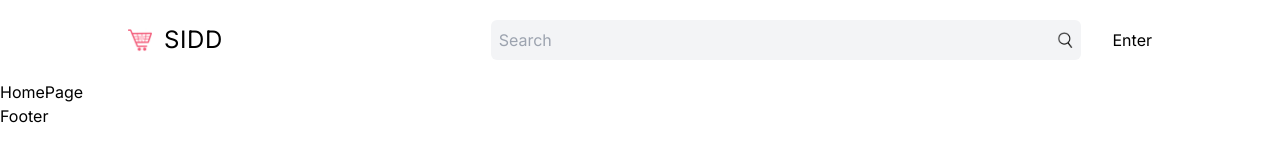
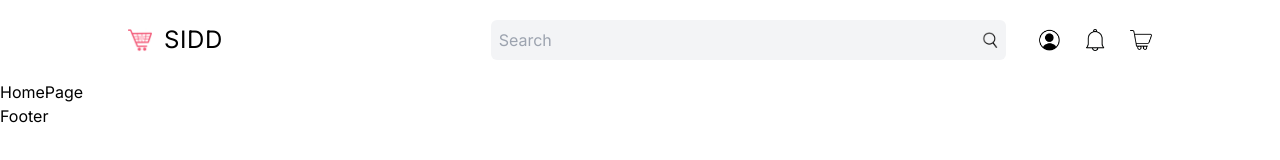
Before and after one commit to sidr467/E-Commerce_Clone, a Next.js app: page / in a window 1280 px wide. Shown: the top 160 px of the page. Built offline with nearby package versions, Linux system fonts and the light colour scheme.

Commit message:
Update NavIcons.tsx
Added NavIcons and their CSS

```diff
--- a/src/app/components/NavIcons.tsx
+++ b/src/app/components/NavIcons.tsx
@@ -1,11 +1,20 @@
-'use client'
+"use client"
+
+import Image from "next/image"
 
 function NavIcons() {
-    return (
-        <div>
-            Enter
-        </div>
-    );
+  return (
+    <div className="flex gap-4 ic xl:gap-6 ">
+      <Image src="/profile.png" alt="Profile icon" width={22} height={22} />
+      <Image
+        src="/notification.png"
+        alt="Notification icon"
+        width={22}
+        height={22}
+      />
+      <Image src="/cart.png" alt="Cart icon" width={22} height={22} />
+    </div>
+  )
 }
 
-export default NavIcons;
+export default NavIcons
```
